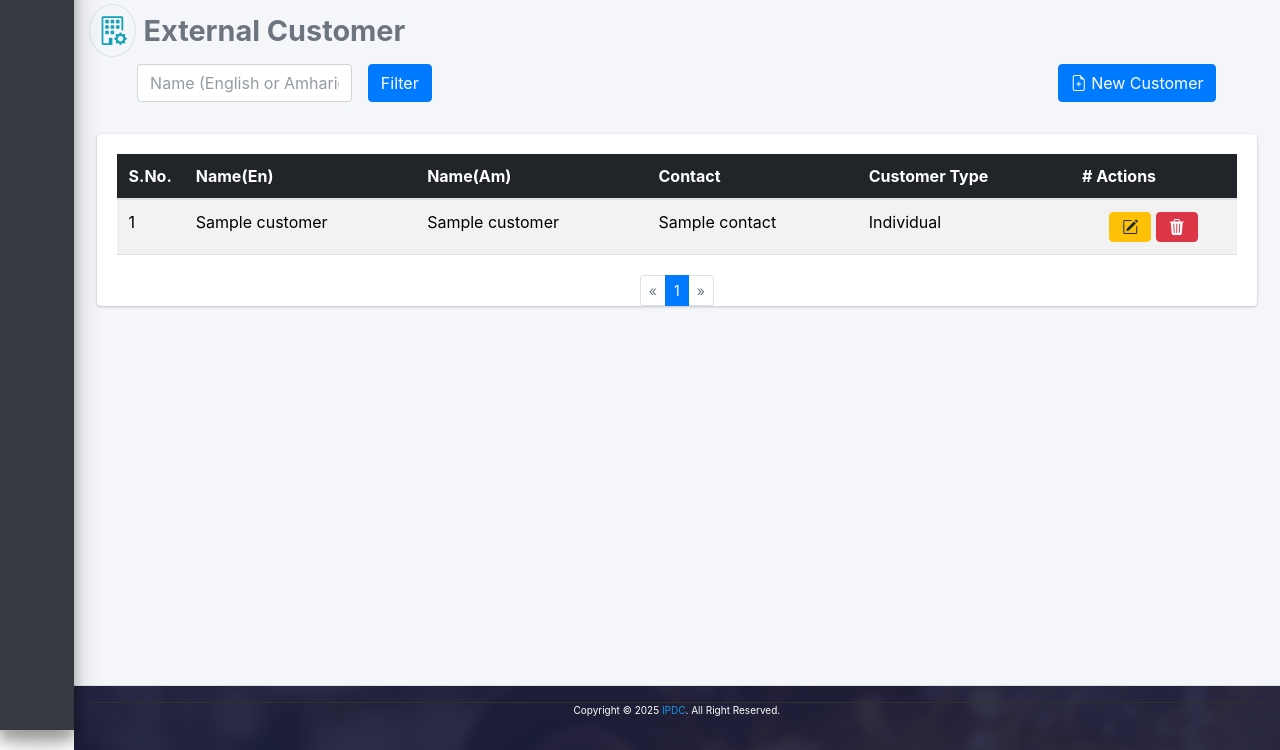
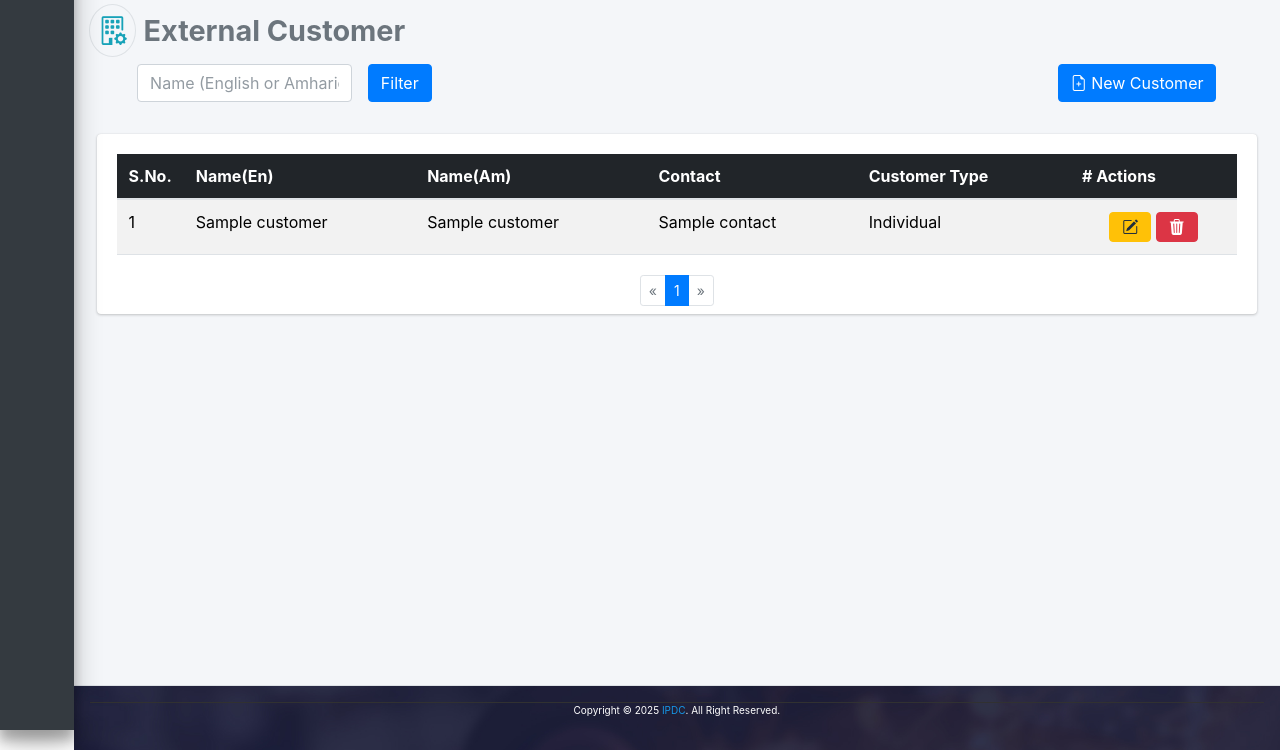
Before and after one commit to Abebe-lab/projectx, a Django app: template organogram/templates/organogram/customer.html in a window 1280 px wide. Shown: the part 70-820 px from the top of the page. Run offline with Django 5.2, Linux system fonts and the light colour scheme; the template is opened without the code that fills it: most values are stand-ins (such as "Sample title", 1, 10 or a date in 2020); parts of the project's set-up code (start-up, migrations or seed data) failed here and were passed over; some libraries are stand-ins or nearby versions.

Commit message:
changes to customertemplate under organogram app

```diff
--- a/organogram/templates/organogram/customer.html
+++ b/organogram/templates/organogram/customer.html
@@ -101,8 +101,8 @@
                     </tbody>
                     </table>
                 </div>
-                <div class="d-flex justify-content-center">
-                    <ul class="pagination pagination-sm m-0">
+                <div class="d-flex justify-content-center mb-2">
+                    <ul class="pagination pagination-sm m-0" >
                         {% if customers.has_previous %}
                             <li class="page-item">
                                 <a class="page-link" href="?page={{ customers.previous_page_number }}">&laquo;</a>
```
